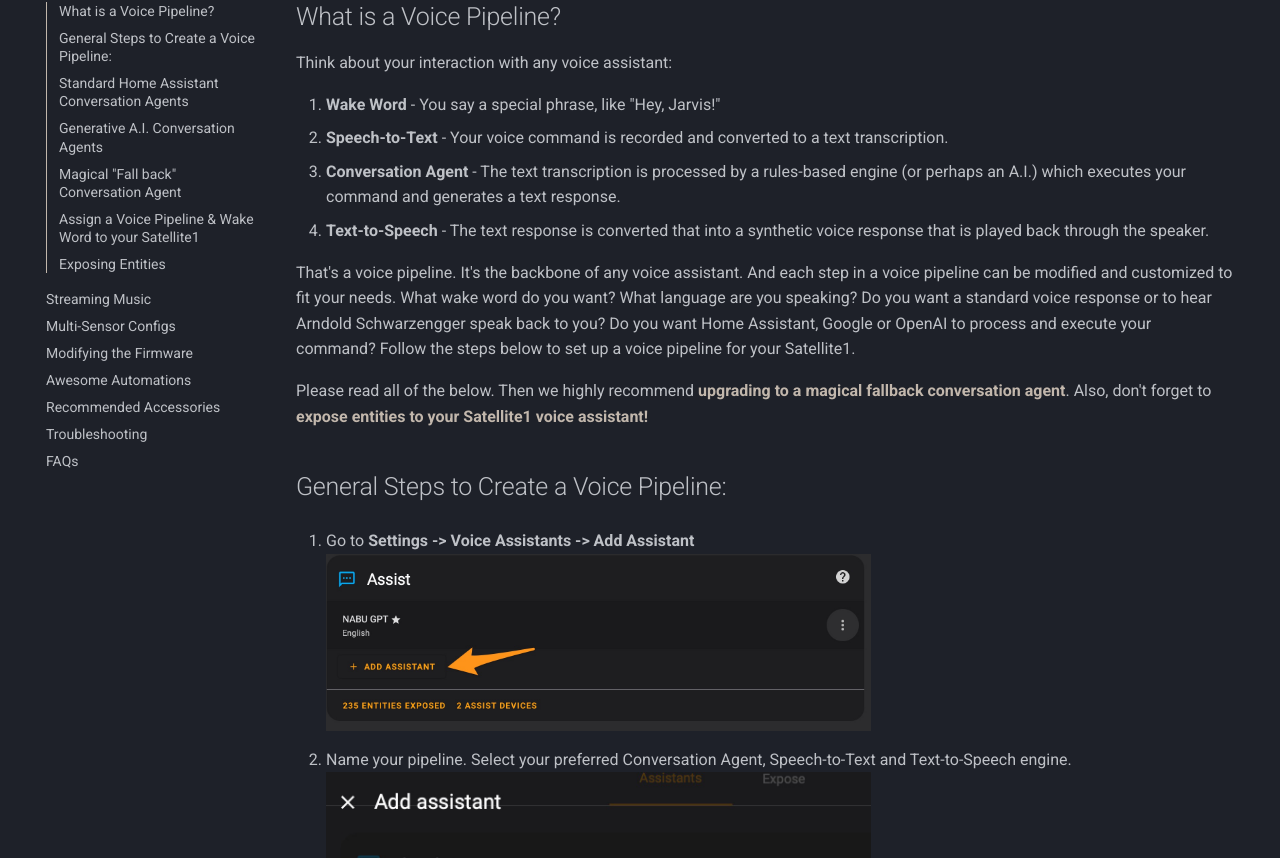
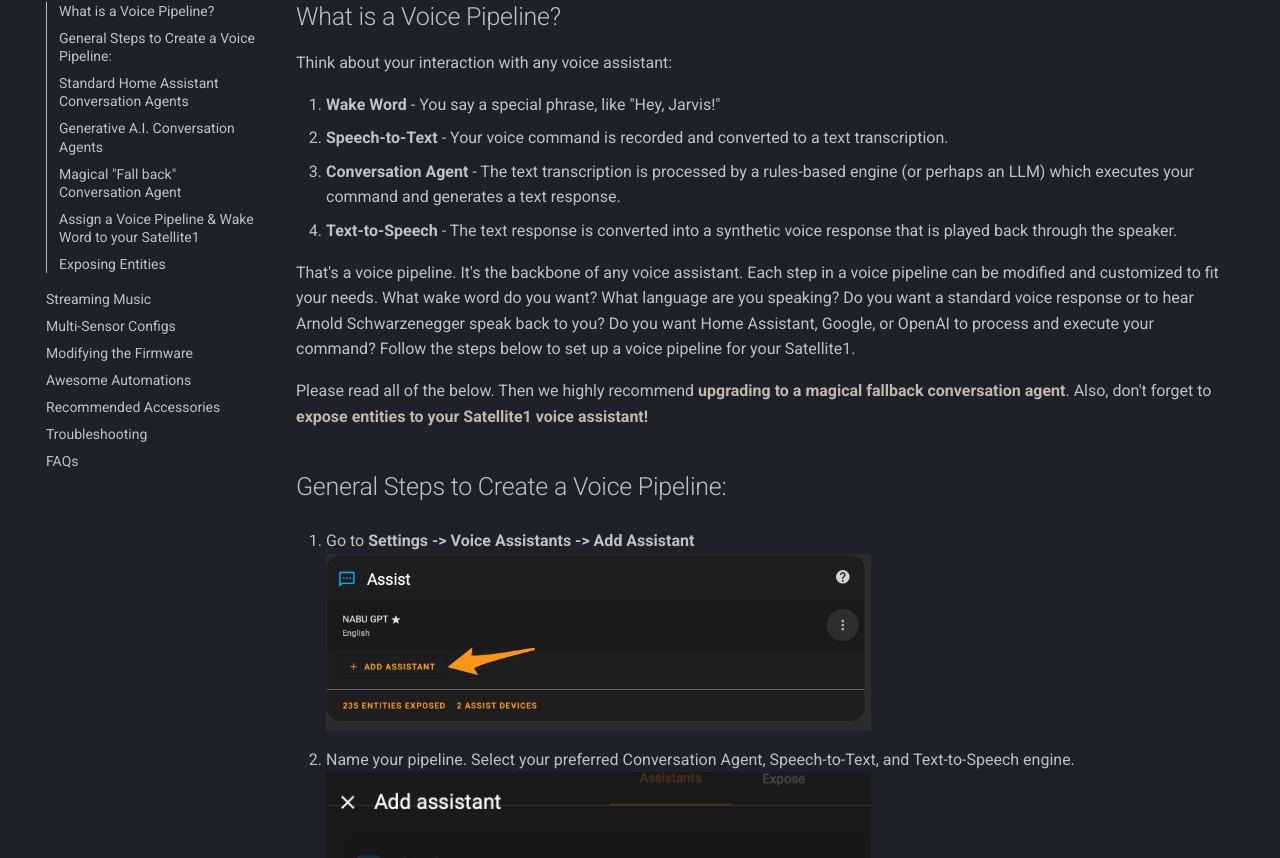
Before and after one commit to FutureProofHomes/Documentation, an MkDocs documentation site: the page built from docs/voice-pipeline.md, in a window 1280 px wide and 1400 px high. Shown: the part 227-1085 px from the top of the window. Built offline with MkDocs 1.6.1 and Material for MkDocs 9.7.7, drawn with Linux system fonts in a browser that asks for light colours; comment, search, counter and statistics services are not loaded; some of the changed text lies outside the part shown.

Commit message:
Correcting typos and bad anchor links

```diff
--- a/docs/voice-pipeline.md
+++ b/docs/voice-pipeline.md
@@ -4,20 +4,20 @@
 
 1. **Wake Word** - You say a special phrase, like "Hey, Jarvis!"
 2. **Speech-to-Text** - Your voice command is recorded and converted to a text transcription.
-3. **Conversation Agent** - The text transcription is processed by a rules-based engine (or perhaps an A.I.) which executes your command and generates a text response.
-4. **Text-to-Speech** - The text response is converted that into a synthetic voice response that is played back through the speaker.
+3. **Conversation Agent** - The text transcription is processed by a rules-based engine (or perhaps an LLM) which executes your command and generates a text response.
+4. **Text-to-Speech** - The text response is converted into a synthetic voice response that is played back through the speaker.
 
-That's a voice pipeline.  It's the backbone of any voice assistant.  And each step in a voice pipeline can be modified and customized to fit your needs.  What wake word do you want?  What language are you speaking?  Do you want a standard voice response or to hear Arndold Schwarzengger speak back to you?  Do you want Home Assistant, Google or OpenAI to process and execute your command?  Follow the steps below to set up a voice pipeline for your Satellite1.
+That's a voice pipeline. It's the backbone of any voice assistant. Each step in a voice pipeline can be modified and customized to fit your needs. What wake word do you want? What language are you speaking? Do you want a standard voice response or to hear Arnold Schwarzenegger speak back to you? Do you want Home Assistant, Google, or OpenAI to process and execute your command? Follow the steps below to set up a voice pipeline for your Satellite1.
 
-Please read all of the below.  Then we highly recommend **[upgrading to a magical fallback conversation agent](/voice-pipeline/#magical-fallback-conversation-agent)**.  Also, don't forget to **[expose entities to your Satellite1 voice assistant!](/voice-pipeline/#exposing-entities-to-your-voice-assistant)**
+Please read all of the below. Then we highly recommend **[upgrading to a magical fallback conversation agent](/voice-pipeline/#magical-fall-back-conversation-agent)**. Also, don't forget to **[expose entities to your Satellite1 voice assistant!](/voice-pipeline/#exposing-entities)**
 
 ## General Steps to Create a Voice Pipeline:
 
 1. Go to **Settings -> Voice Assistants -> Add Assistant**
-<img width="60%" alt="image" src="/assets/Pipeline0.png">
+   <img width="60%" alt="image" src="/assets/Pipeline0.png">
 
-2. Name your pipeline.  Select your preferred Conversation Agent, Speech-to-Text and Text-to-Speech engine.
-<img width="60%" alt="image" src="/assets/Pipeline1.png">
+2. Name your pipeline. Select your preferred Conversation Agent, Speech-to-Text, and Text-to-Speech engine.
+   <img width="60%" alt="image" src="/assets/Pipeline1.png">
 
 ## Standard Home Assistant Conversation Agents
 
@@ -31,49 +31,49 @@
 
 ## Generative A.I. Conversation Agents
 
-Once you have one of the standard pipelines above operational you can decide to upgrade to a Generative AI conversation agent.
+Once you have one of the standard pipelines above operational, you can decide to upgrade to a Generative AI conversation agent.
 
 ???+ abstract "Ollama AI Powered Conversation Agent (Free, requires a GPU, and can be hard to set up with proper function calling.)"
     [Set up Ollama Conversation Agent](https://www.home-assistant.io/integrations/ollama/){ .md-button .md-button--primary }
 
-???+ abstract "Google A.I Powered Pipeline' (Free, but will collect your data)"
-    ???+ danger "Warning: You're giving a company with non-deterministic artificial intelligence ability control of your home and collect data on your usage.  Be cautious!"
+???+ abstract "Google A.I Powered Pipeline (Free, but will collect your data)"
+    ???+ danger "Warning: You're giving a company with non-deterministic artificial intelligence ability control of your home and collect data on your usage. Be cautious!"
     [Set up Google AI Conversation Agent](https://www.home-assistant.io/integrations/google_generative_ai_conversation/){ .md-button .md-button--primary }
 
 ???+ abstract "OpenAI ChatGPT Powered Pipeline (Expensive, and not open at all, despite the marketing name.)"
-    ???+ danger "Warning: You're giving a company with non-deterministic artificial intelligence ability control of your home and collect data on your usage.  Be cautious!"
+    ???+ danger "Warning: You're giving a company with non-deterministic artificial intelligence ability control of your home and collect data on your usage. Be cautious!"
     [Set up OpenAI ChatGPT Conversation Agent](https://www.home-assistant.io/integrations/openai_conversation/){ .md-button .md-button--primary }
 
 ## Magical "Fall back" Conversation Agent
 
-???+ abstract "Combine a standard conversation agent with an AI conversation agent' (It's like magic!)"
+???+ abstract "Combine a standard conversation agent with an AI conversation agent (It's like magic!)"
     ???+ tip "Requires Home Assistant version 2024.12.1 or later"
-    A "fall back" pipeline will first use a non-AI conversation agent to process your request, and if that fails it will _fall back_ to your preferred AI conversation agent.  Combining these two conversation agents results in an almost magical voice experience and is highly recommended.
+    A "fall back" pipeline will first use a non-AI conversation agent to process your request, and if that fails it will _fall back_ to your preferred AI conversation agent. Combining these two conversation agents results in an almost magical voice experience and is highly recommended.
 
     Simply toggle on the **"Prefer handling commands locally"** switch underneath your Generative AI conversation agent:
     <img width="60%" alt="image" src="/assets/googleGPT0.png">
 
-    [Read more this feature release](https://www.home-assistant.io/blog/2024/12/04/release-202412/#let-your-voice-assistant-fall-back-to-an-llm-based-agent){ .md-button .md-button--primary }
+    [Read more about this feature release](https://www.home-assistant.io/blog/2024/12/04/release-202412/#let-your-voice-assistant-fall-back-to-an-llm-based-agent){ .md-button .md-button--primary }
 
 ## Assign a Voice Pipeline & Wake Word to your Satellite1
 
-1. Go to **Settings -> Devices & Services -> ESPHome**  and click "1 device" under your Satellite1 device
-<img width="60%" alt="image" src="/assets/Pipeline4.png">
+1. Go to **Settings -> Devices & Services -> ESPHome** and click "1 device" under your Satellite1 device.
+   <img width="60%" alt="image" src="/assets/Pipeline4.png">
 
 2. In the Configuration section, select your Voice Pipeline.
-<img width="60%" alt="image" src="/assets/Pipeline5.png">
+   <img width="60%" alt="image" src="/assets/Pipeline5.png">
 
-3. You can also set your preferred wake word.  (NOTE: If you want to build your own custom wake word, then [read here](/faqs#faq_anchor_custom_wake_word))
-<img width="60%" alt="image" src="/assets/Pipeline7.png">
+3. You can also set your preferred wake word. (NOTE: If you want to build your own custom wake word, then [read here](/faqs#faq_anchor_custom_wake_word))
+   <img width="60%" alt="image" src="/assets/Pipeline7.png">
 
-Congtatulations!  You've created your own voice pipeline for your Satellite1.
+Congratulations! You've created your own voice pipeline for your Satellite1.
 
 ## Exposing Entities
 
-Your home assistant likely has hundreds if not thousands of entities.  If you want to use them in your voice assistant, then you need to expose them to your voice assistant.  Here's how:
+Your home assistant likely has hundreds if not thousands of entities. If you want to use them in your voice assistant, then you need to expose them to your voice assistant. Here's how:
 
 1. Go to **Settings -> Voice Assistants -> Expose** and select the entities you want to control via your voice assistant.
-<img width="60%" alt="image" src="/assets/Expose Entities.png">
+   <img width="60%" alt="image" src="/assets/Expose Entities.png">
 
 2. Enable the "Assist" toggle switch and consider adding alias names that you might use when referring to the entity.
-<img width="60%" alt="image" src="/assets/Expose Settings.png">
+   <img width="60%" alt="image" src="/assets/Expose Settings.png">
```
